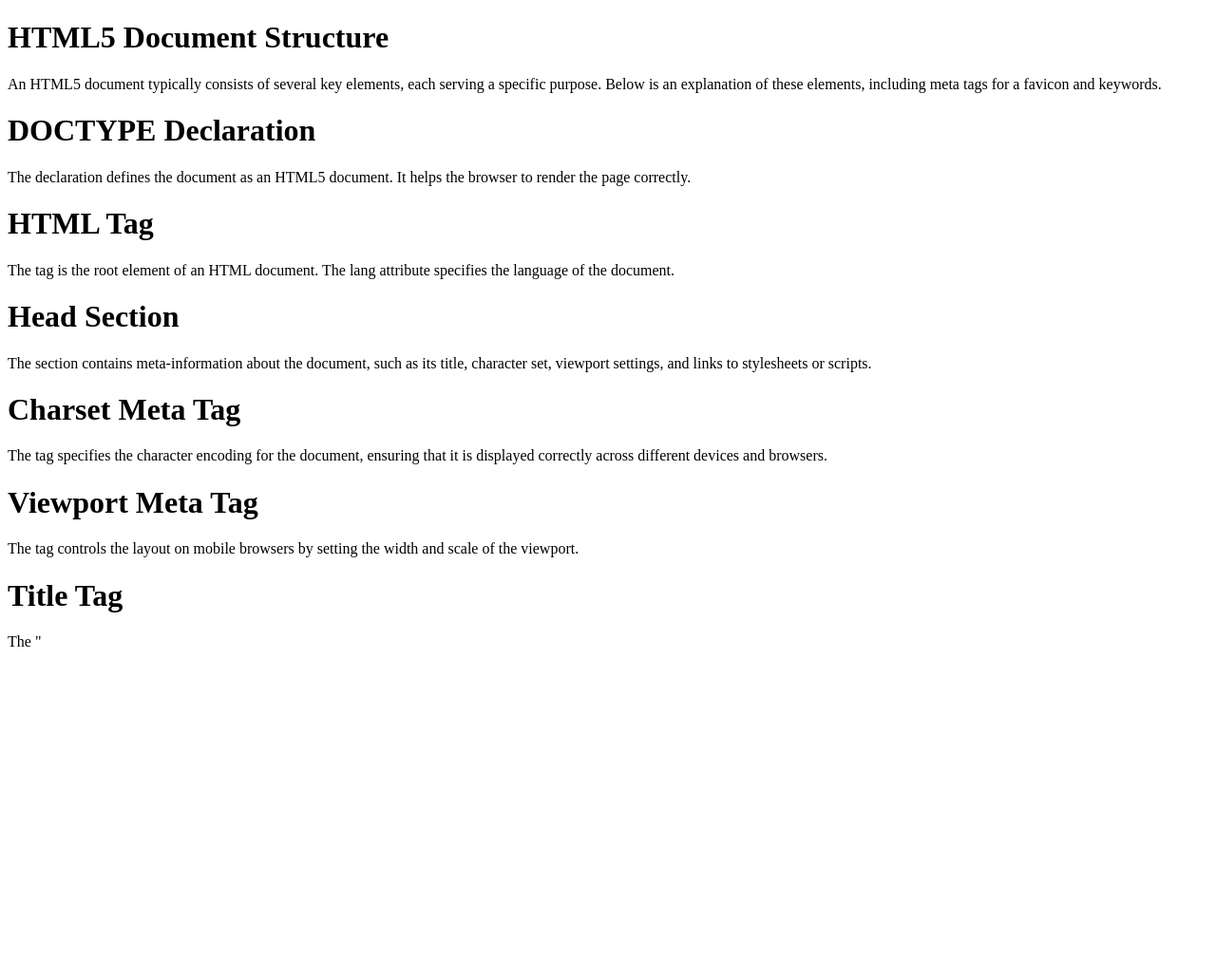
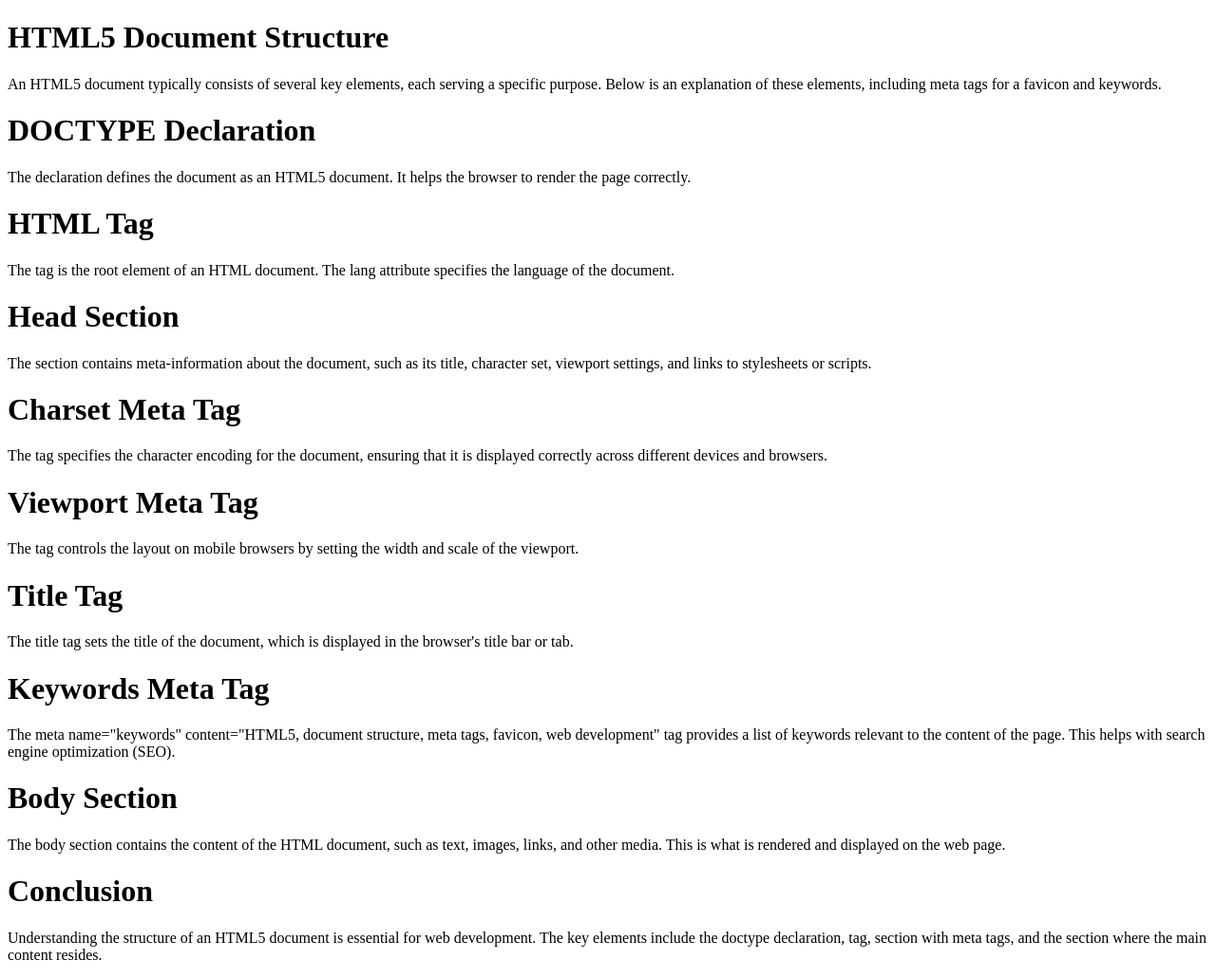
Before and after one commit to rajat10dixit/rajat10dixit.github.io, a plain HTML site: page index.html in a window 1280 px wide. Shown: the whole page at 95% size. Before the commit the page ends 800 px from the top, so only its background shows below. Drawn offline with Linux system fonts and the light colour scheme.

Commit message:
Update index.html

```diff
--- a/index.html
+++ b/index.html
@@ -26,13 +26,13 @@
     <p>The <meta name="viewport" content="width=device-width, initial-scale=1.0"> tag controls the layout on mobile browsers by setting the width and scale of the viewport.</p>
 
     <h1>Title Tag</h1>
-    <p>The "<title>" tag sets the title of the document, which is displayed in the browser's title bar or tab.</p>
+    <p>The title tag sets the title of the document, which is displayed in the browser's title bar or tab.</p>
 
     <h1>Keywords Meta Tag</h1>
-    <p>The "<meta name="keywords" content="HTML5, document structure, meta tags, favicon, web development">" tag provides a list of keywords relevant to the content of the page. This helps with search engine optimization (SEO).</p>
+    <p>The meta name="keywords" content="HTML5, document structure, meta tags, favicon, web development" tag provides a list of keywords relevant to the content of the page. This helps with search engine optimization (SEO).</p>
 
     <h1>Body Section</h1>
-    <p>The "<body>" section contains the content of the HTML document, such as text, images, links, and other media. This is what is rendered and displayed on the web page.</p>
+    <p>The body section contains the content of the HTML document, such as text, images, links, and other media. This is what is rendered and displayed on the web page.</p>
 
     <h1>Conclusion</h1>
     <p>Understanding the structure of an HTML5 document is essential for web development. The key elements include the doctype declaration, <html> tag, <head> section with meta tags, and the <body> section where the main content resides.</p>
```
